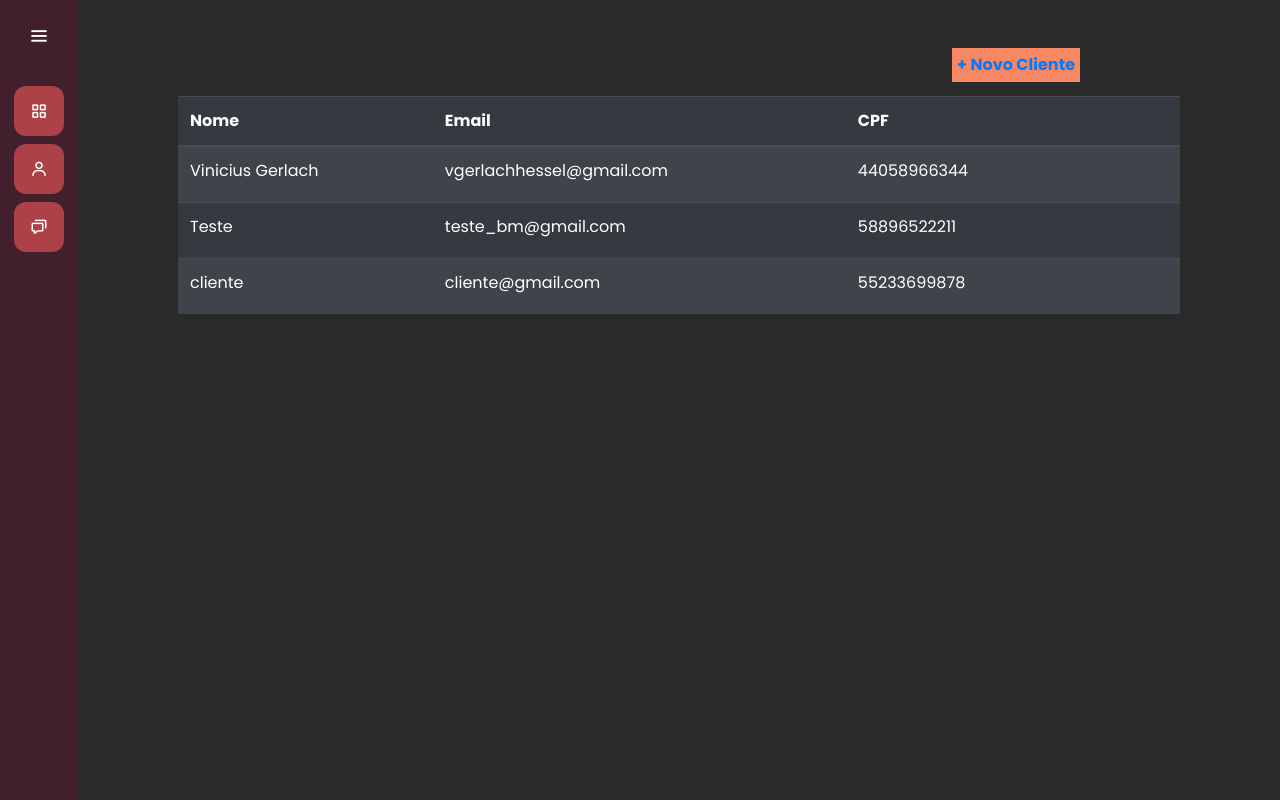
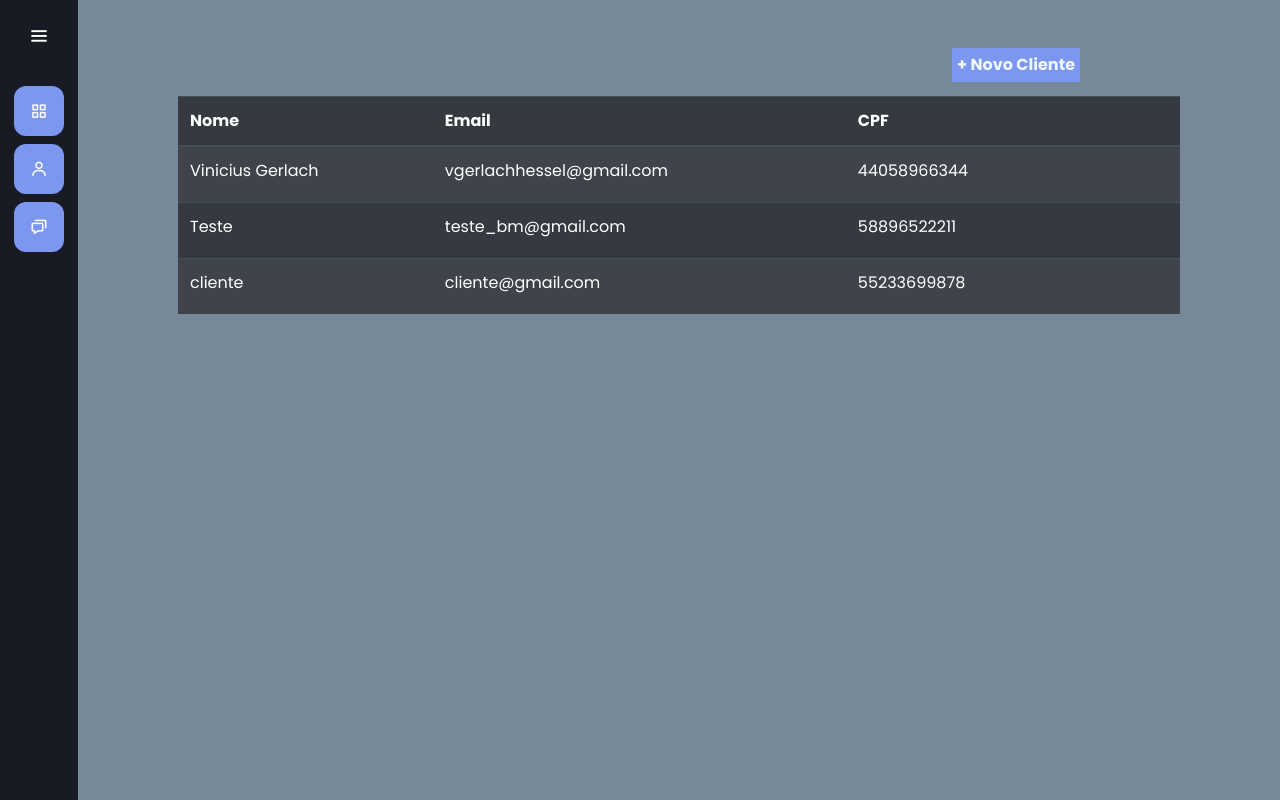
Before and after one commit to vghessel/Hospital-Smartphone-Django, a Django app: page /clientes/ in a window 1280 px wide. Run offline with Django 3.2, Linux system fonts and the light colour scheme; data comes from the database, SQL or seed files in the repository.

Commit message:
cores e design

```diff
--- a/servicos/templates/listar_servico.html
+++ b/servicos/templates/listar_servico.html
@@ -27,14 +27,14 @@
                 <tbody>
                     {% for servico in servicos %}
                         <tr>
-                            <th><a href="{% url 'servico' servico.identificador %}">{{servico.protocolo}}</a></th>
+                            <th><a class="protocolo-link" href="{% url 'servico' servico.identificador %}">{{servico.protocolo}}</a></th>
                             <td>{{servico.servico}}</td>
                             <td>{{servico.cliente}}</td>
                             <td>
                                 {% if servico.finalizado %}
                                     <span class="badge badge-success">Finalizado</span>
                                 {% else %}
-                                    <span class="badge badge-info">Pendente</span>
+                                    <span class="badge badge-danger">Pendente</span>
                                 {% endif %}
                             </td>
                             <td>R${{servico.preco}}</td>
--- a/templates/static/clientes/css/lista_clientes.css
+++ b/templates/static/clientes/css/lista_clientes.css
@@ -15,6 +15,7 @@
     cursor: pointer;
     float: right;
     margin-right: 100px;
+    color: aliceblue;
 
 
 }
@@ -30,3 +31,11 @@
 #save-back{
     float: right;
 }
+
+.delete {
+    color: #f0485b;;
+}
+
+.edit {
+    color: #7c97f0;
+}
--- a/templates/static/general/css/base.css
+++ b/templates/static/general/css/base.css
@@ -225,7 +225,7 @@
   position: relative;
   min-height: 100vh;
   top: 0;
-  background: #2A2A2A;
+  background: #778899;
   left: 78px;
   color: white;
   width: calc(100% - 78px);
--- a/templates/static/general/css/general.css
+++ b/templates/static/general/css/general.css
@@ -1,9 +1,7 @@
 :root{
 
-    --main-color: #ac4147;
-    --dark-color: #411f2d;
-    --light-color: #ffc27f;
-    --contrast-color: #f88863;
-    --differential-color: #ffe29a;
+    --main-color: #7c97f0;
+    --dark-color: #191b24;
+    --contrast-color: #7c97f0;
 
 }
--- a/templates/static/servicos/css/listar_servico.css
+++ b/templates/static/servicos/css/listar_servico.css
@@ -11,6 +11,7 @@
     cursor: pointer;
     float: right;
     margin-right: 100px;
+    color: aliceblue;
 
 
 }
@@ -23,3 +24,7 @@
 #finalizado-input{
     margin-right: 950px;
 }
+
+.protocolo-link {
+    color: #7c97f0;
+}
```
